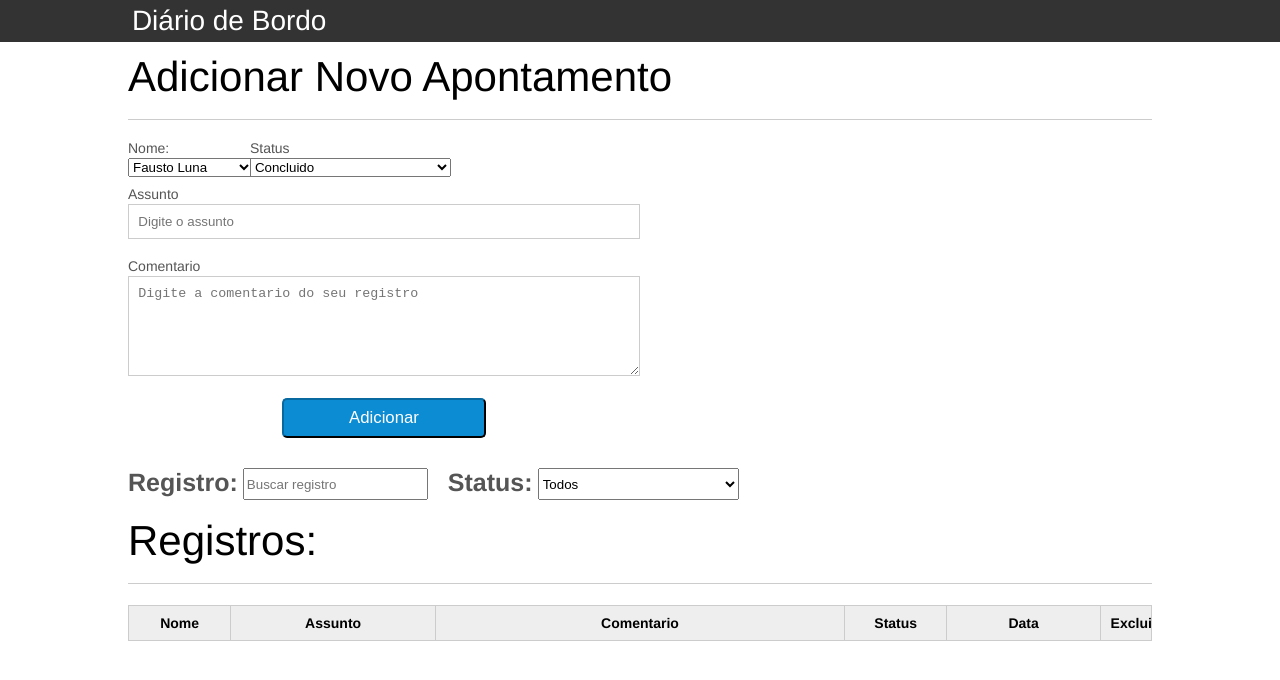
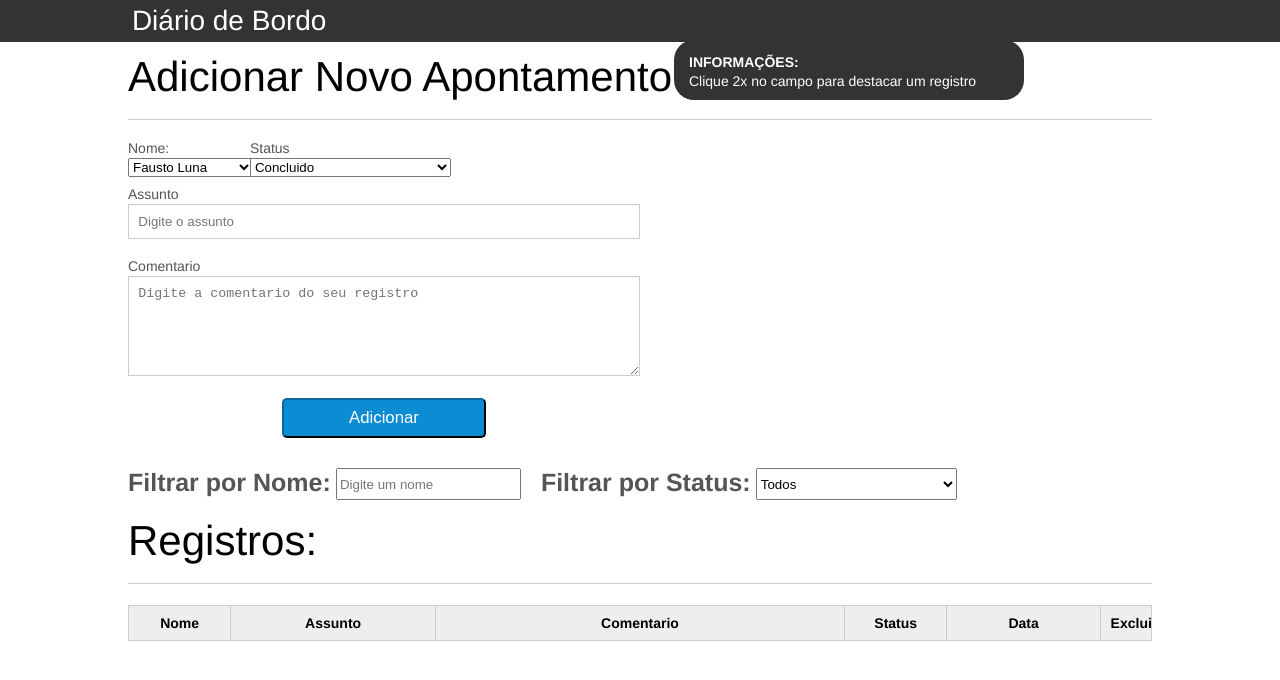
Before and after one commit to FaustoLuna/DiarioDeBordo, a plain HTML site: page index.html in a window 1280 px wide. Drawn offline with Linux system fonts and the light colour scheme.

Commit message:
Adicionado as informações de uso no topo da aplicação

```diff
--- a/css/index.css
+++ b/css/index.css
@@ -282,6 +282,25 @@ label{
 }
 
 .urgente{
-	background-color: red;
+	background-color: rgb(216, 55, 55);
 
 }
+
+.instrucoes{
+	position: absolute;
+	right: 20%;
+	top: 5%;
+	padding: 15px;
+	width: 350px;
+	height: 60px;
+	color: white;
+	background-color: #333;
+	border-radius: 20px;
+	font-family: "Helvetica Neue", "Helvetica", Helvetica, Arial, sans-serif;
+}
+
+.instrucoes_titulo{
+	font-weight: bold;
+	margin-bottom: 5px;
+
+}
--- a/index.html
+++ b/index.html
@@ -51,24 +51,29 @@
 			            <label for="comentario">Comentario</label>
 			            <textarea id="comentario" name="comentario" type="text" placeholder="Digite a comentario do seu registro" class="campo campo-comentario" required></textarea>
 			        </div>
+					<div class="instrucoes">
+						<p class="instrucoes_titulo">INFORMAÇÕES:</p>
+						<p>Clique 2x no campo para destacar um registro</p>
+					</div>
+
 			        <div>
 			       		<button id="adicionar-registro" class="botao bto-principal">Adicionar</button>
 					</div>
 
 					<div class="filtros">
-						<label for="filtrar-tabela" class="filtrar">Registro:</label>
-						<input type="text" class="filtros_registro" name="filtro" id="filtrar-registro" placeholder="Buscar registro">
+						<label for="filtrar-tabela" class="filtrar">Filtrar por Nome:</label>
+						<input type="text" class="filtros_registro" name="filtro" id="filtrar-registro" placeholder="Digite um nome">
 
 
 
-						<label for="nome" class="filtrar">Status:</label>
+						<label for="nome" class="filtrar">Filtrar por Status:</label>
 							<select id="filtrar-status" class="filtra">
 								<option>Todos</option>
 								<option>Concluido</option>
 								<option>Pendente</option>
 								<option>Aguardando Coordenador</option>
-								<option>Aguardadno Desenvolvimento</option>
-								<option>Aguardadno GP</option>
+								<option>Aguardando Desenvolvimento</option>
+								<option>Aguardando GP</option>
 							</select>
 
 						<ul id="mensagens-erro"></ul>
```
